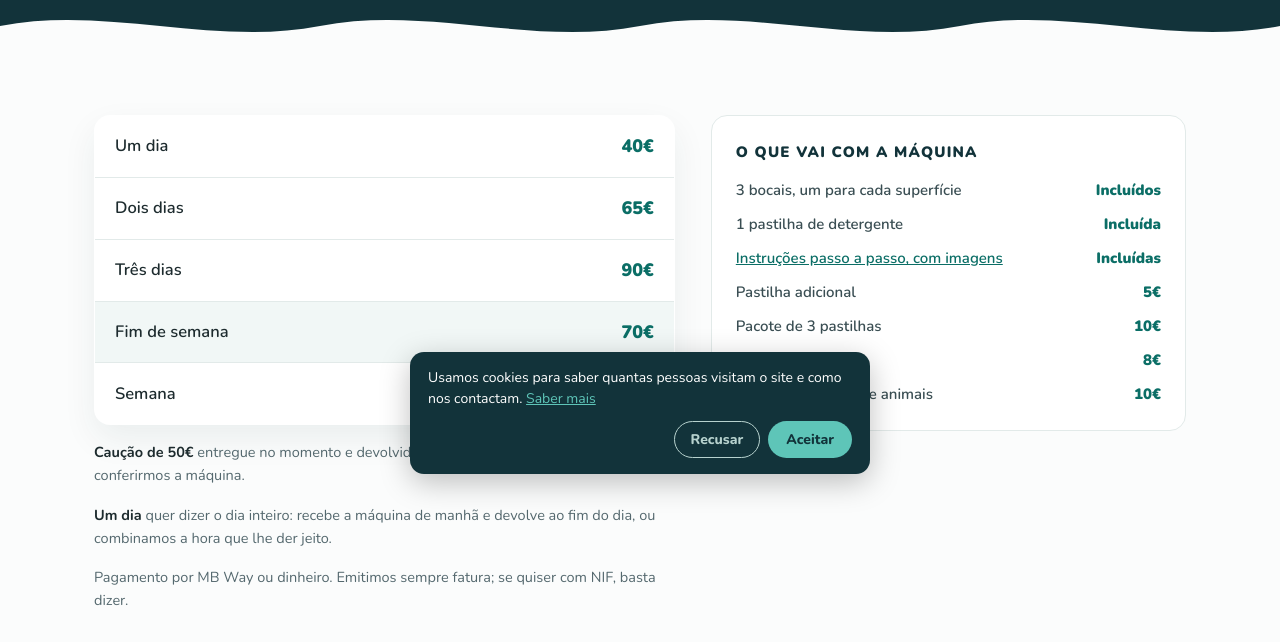
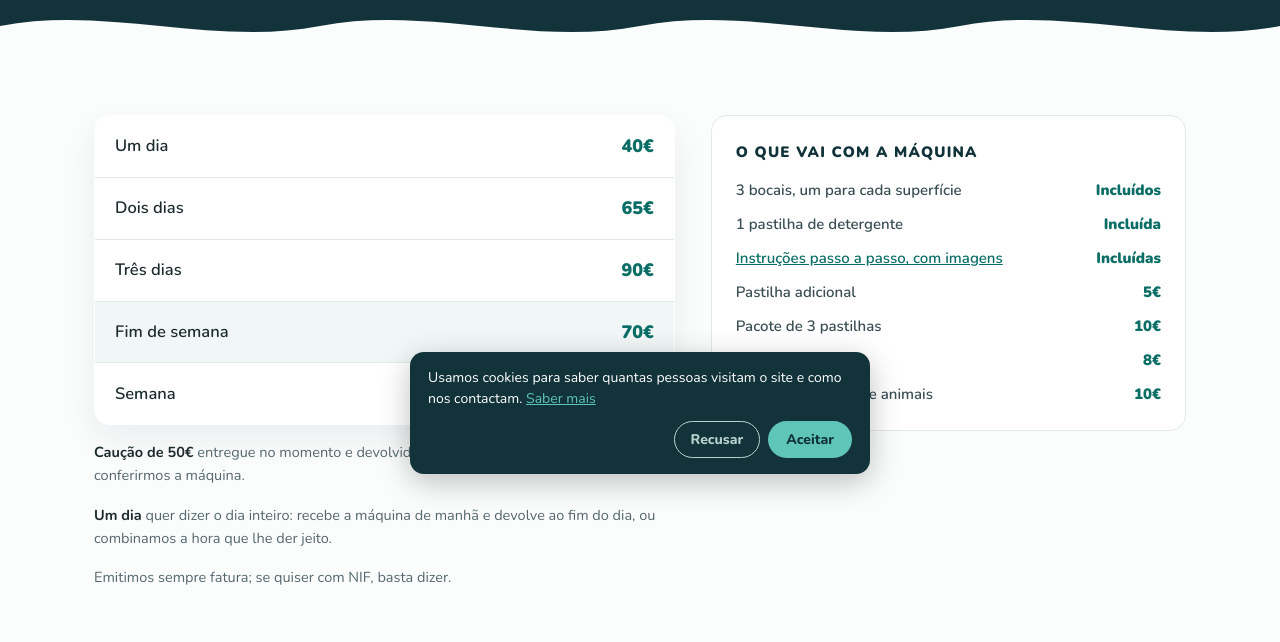
Before and after one commit to mavechfe/bruma-site, a plain HTML site: page precos/index.html in a window 1280 px wide. Shown: the part 310-952 px from the top of the page. Drawn offline with nearby package versions, Linux system fonts and the light colour scheme.

Commit message:
preços: sem formas de pagamento (só nos termos); regra nos guardrails
Co-Authored-By: Claude Opus 5.5 <noreply@anthropic.com>

```diff
--- a/precos/index.html
+++ b/precos/index.html
@@ -90,7 +90,7 @@
           <b>Um dia</b> quer dizer o dia inteiro: recebe a máquina de manhã e devolve ao fim do dia, ou combinamos a hora que lhe der jeito.
         </p>
         <p class="notas">
-          Pagamento por MB Way ou dinheiro. Emitimos sempre fatura; se quiser com NIF, basta dizer.
+          Emitimos sempre fatura; se quiser com NIF, basta dizer.
         </p>
       </div>
       <div class="caixa-extras">
```
Also changed, not shown: 1 other file.
